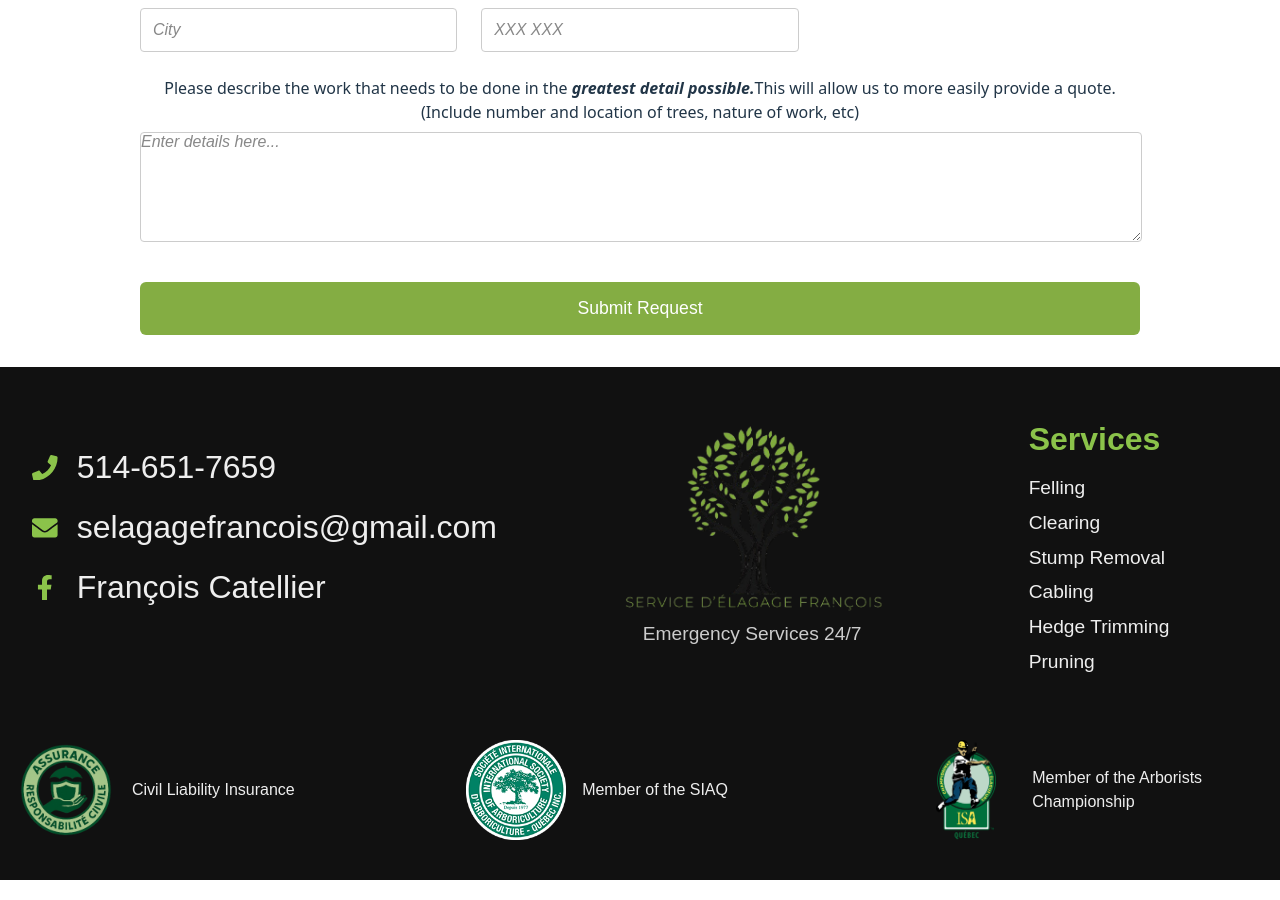
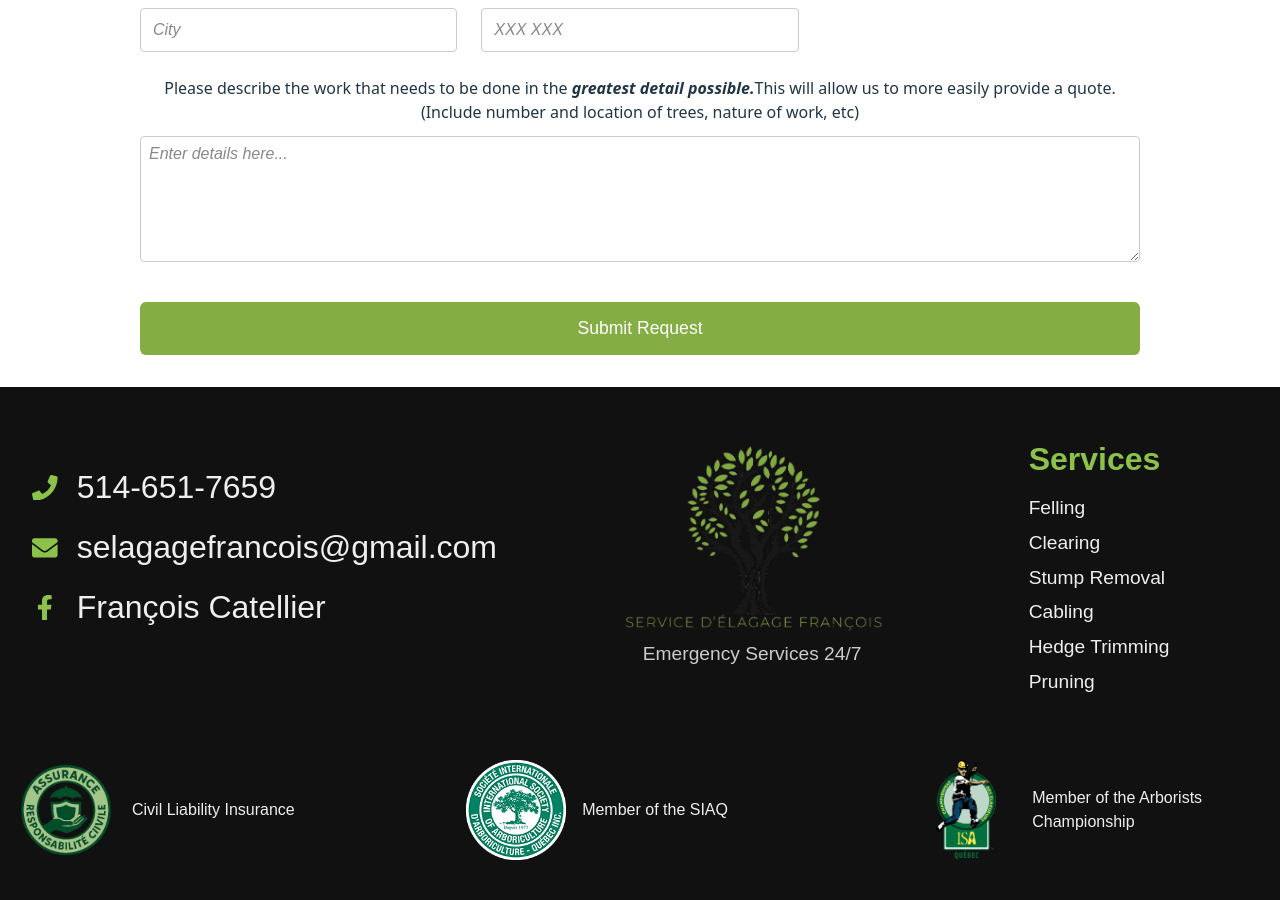
Before and after one commit to Cristiano-Fazi/Frank-Website, a React (Vite) app in the folder frank-website/: page /services in a window 1280 px wide. Shown: the part 1481-2381 px from the top of the page. Built offline with nearby package versions, Linux system fonts and the light colour scheme.

Commit message:
Fix File Names
Fix the file names

```diff
--- a/frank-website/src/components/SubForm/SubForm.module.css
+++ b/frank-website/src/components/SubForm/SubForm.module.css
@@ -40,20 +40,13 @@
   font-size: 1rem;
 }
 
-.full_width {
-  grid-column: 1 / -1;
-  display: flex;
-  flex-direction: column;
-}
-
 .details_box {
-  margin-top: 0.5rem;
-  padding: 0rem;
+  margin-top: 0.75rem;
+  padding: 0.5rem;
   border: 1px solid #ccc;
   border-radius: 4px;
   font-size: 1rem;
   resize: vertical;
-  width: 100%;
 }
 
 .info::placeholder,
@@ -79,6 +72,12 @@
 
 .submit_button:hover {
   background-color: #73a41a;
+}
+
+.full_width {
+  grid-column: 1 / -1;
+  display: flex;
+  flex-direction: column;
 }
 
 .modalOverlay {
--- a/frank-website/src/pages/submission/submission.jsx
+++ b/frank-website/src/pages/submission/submission.jsx
@@ -1,5 +1,5 @@
-import SubTop from '../../components/subTop/subTopTemp'
-import SubForm from '../../components/SubForm/SubForm'
+import SubTop from '../../components/subTop/subTop.jsx'
+import SubForm from '../../components/SubForm/SubForm.jsx'
 
 export default function Submission () {
     return (
```
Also changed, not shown: frank-website/src/components/SubTop/SubTop.jsx (renamed from frank-website/src/components/subTop/subTopTemp.jsx).
